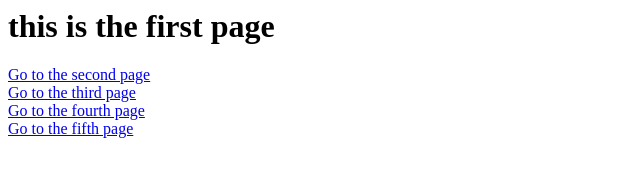
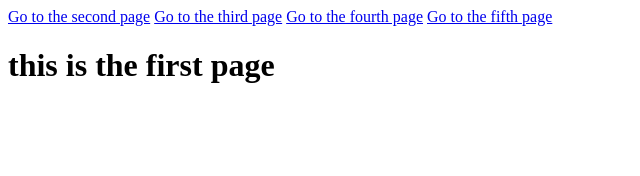
Before and after one commit to gmedrano/adibs-coding-2023, a plain HTML site: page adib-using-anchors/index.html in a window 1280 px wide. Shown: the whole page, without its empty margins (0-640 px from the left). Drawn offline with Linux system fonts and the light colour scheme.

Commit message:
Created a <nav> for all our anchors

```diff
--- a/adib-using-anchors/index.html
+++ b/adib-using-anchors/index.html
@@ -5,13 +5,12 @@
 		</title>
 	</head>
 	<body>
+		<nav>
+			<a href="second-page.html">Go to the second page</a>
+			<a href="third-page.html">Go to the third page</a>
+			<a href="fourth-page.html">Go to the fourth page</a>
+			<a href="fifth-page.html">Go to the fifth page</a>
+		</nav>
 		<h1>this is the first page</h1>
-            <a href="second-page.html">Go to the second page</a>
-            <br>
-            <a href="third-page.html">Go to the third page</a>
-            <br>
-            <a href="fourth-page.html">Go to the fourth page</a>
-            <br>
-            <a href="fifth-page.html">Go to the fifth page</a>
 	</body>
 </html>
```
Lines whose indentation alone changed are shown as unchanged.
